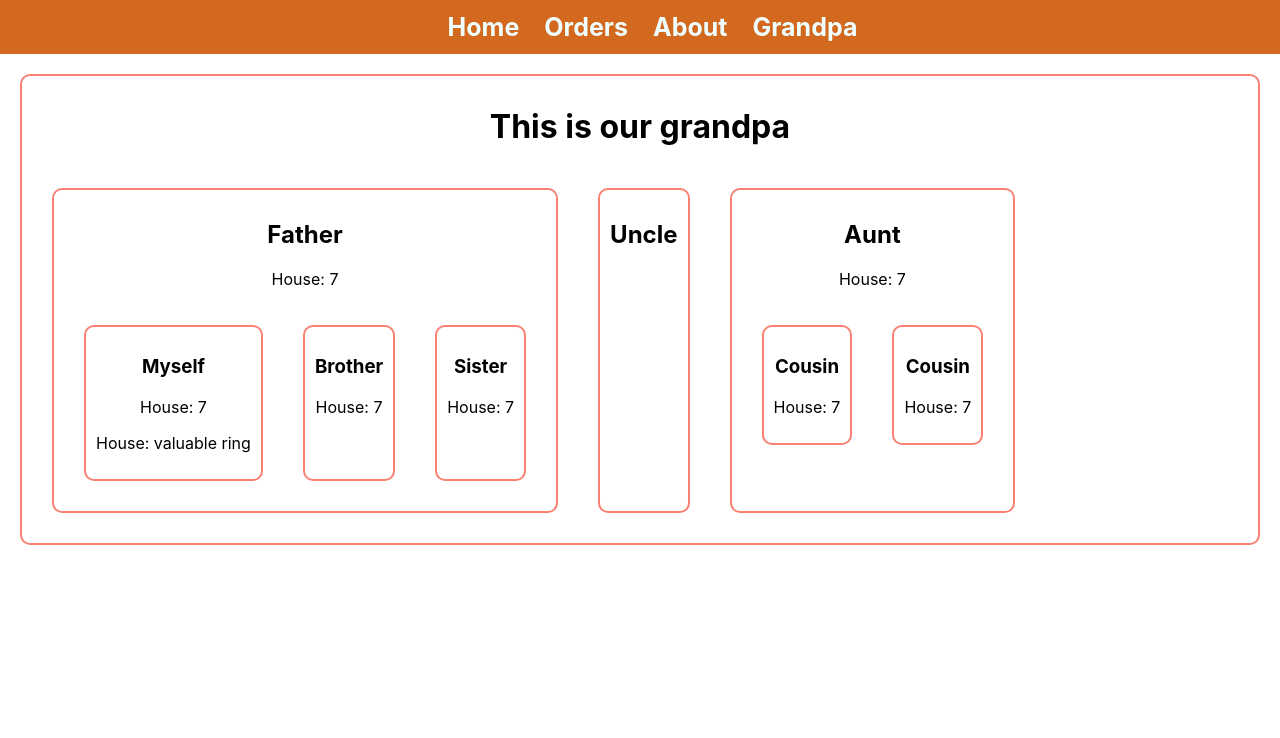
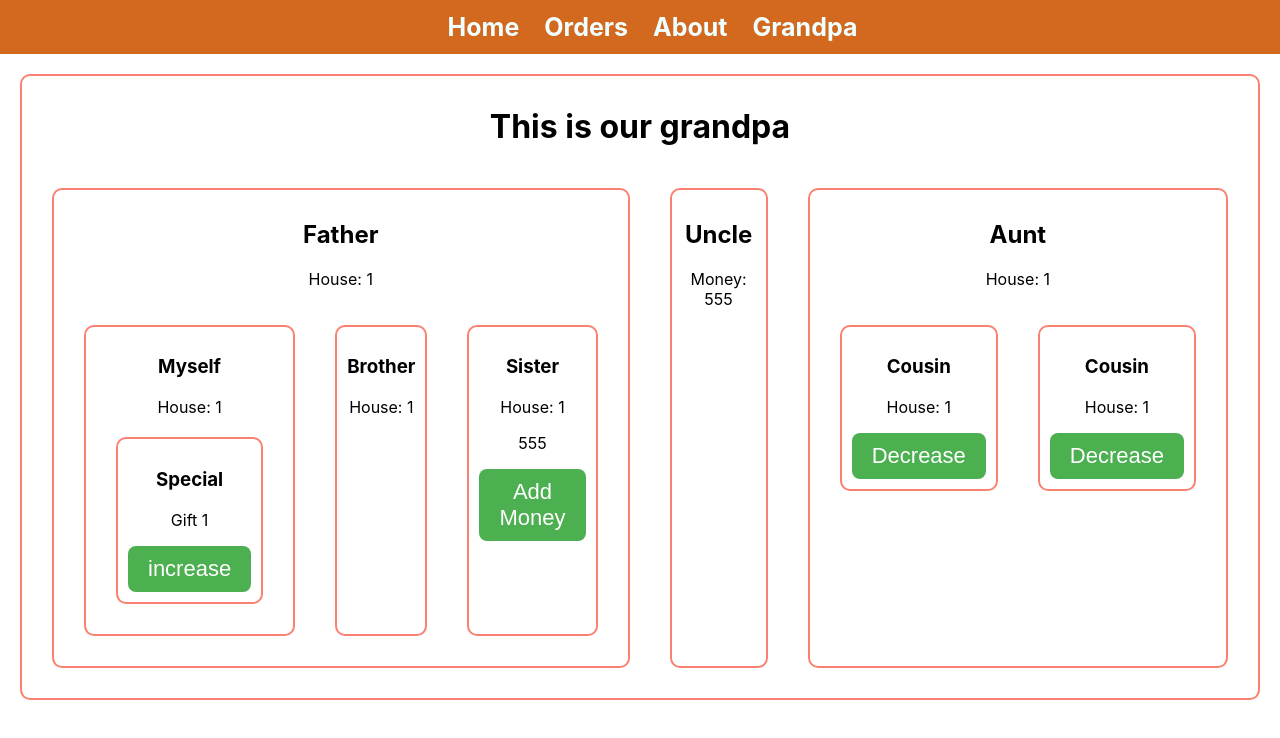
Before and after one commit to hasanulhasan/t-shirt-mania, a React (Create React App) app: page /grandpa in a window 1280 px wide. Shown: the top 738 px of the page. Built offline with nearby package versions, Linux system fonts and the light colour scheme.

Commit message:
contex api working

```diff
--- a/src/components/Cousin/Cousin.js
+++ b/src/components/Cousin/Cousin.js
@@ -1,10 +1,14 @@
-import React from 'react';
+import React, { useContext } from 'react';
+import { RingContext } from '../Grandpa/Grandpa';
 
-const Cousin = ({ house }) => {
+const Cousin = () => {
+  // const ring = useContext(RingContext)
+  const [house, setHouse] = useContext(RingContext)
   return (
     <div>
       <h1>Cousin</h1>
       <p>House: {house}</p>
+      <button onClick={() => setHouse(house - 1)}>Decrease</button>
     </div>
   );
 };
--- a/src/components/Grandpa/Grandpa.js
+++ b/src/components/Grandpa/Grandpa.js
@@ -1,14 +1,18 @@
-import React, { createContext } from 'react';
+import React, { createContext, useState } from 'react';
 import Aunt from '../Aunt/Aunt';
 import Father from '../Father/Father';
 import Uncle from '../Uncle/Uncle';
 import './Grandpa.css'
 
 export const RingContext = createContext('matir ring');
+export const MoneyContext = createContext(555)
 const Grandpa = () => {
   const ring = 'diamond ring'
-  const house = 7;
-  return (<RingContext.Provider value='valuable ring'>
+  // const house = 7;
+  const [house, setHouse] = useState(1);
+  const [money, setMoney] = useState(555);
+  return (<RingContext.Provider value={[house, setHouse]}>
+    <MoneyContext.Provider value={[money, setMoney]}>
       <div className='grandpa'>
         <h1>This is our grandpa</h1>
         <section className='flex'>
@@ -16,7 +20,9 @@
           <Uncle house={house}></Uncle>
           <Aunt house={house}></Aunt>
         </section>
-    </div></RingContext.Provider>
+      </div>
+    </MoneyContext.Provider>
+  </RingContext.Provider>
   );
 };
 
--- a/src/components/Myself/Myself.js
+++ b/src/components/Myself/Myself.js
@@ -1,5 +1,6 @@
 import React, { useContext } from 'react';
 import { RingContext } from '../Grandpa/Grandpa';
+import Special from '../Special/Special';
 
 const Myself = ({ house }) => {
   const ring = useContext(RingContext)
@@ -7,7 +8,7 @@
     <div>
       <h1>Myself</h1>
       <p>House: {house}</p>
-      <p>House: {ring}</p>
+      <Special house={house}></Special>
     </div>
   );
 };
--- a/src/components/Sister/Sister.js
+++ b/src/components/Sister/Sister.js
@@ -1,10 +1,14 @@
-import React from 'react';
+import React, { useContext } from 'react';
+import { MoneyContext } from '../Grandpa/Grandpa';
 
 const Sister = ({ house }) => {
+  const [money, setMoney] = useContext(MoneyContext);
   return (
     <div>
       <h1>Sister</h1>
       <p>House: {house}</p>
+      <p>{money}</p>
+      <button onClick={() => setMoney(money + 1000)}>Add Money</button>
     </div>
   );
 };
--- /dev/null
+++ b/src/components/Special/Special.js
@@ -0,0 +1,15 @@
+import React, { useContext } from 'react';
+import { RingContext } from '../Grandpa/Grandpa';
+
+const Special = () => {
+  const [house, setHouse] = useContext(RingContext)
+  return (
+    <div>
+      <h1>Special</h1>
+      <p>Gift {house}</p>
+      <button onClick={() => setHouse(house + 1)}>increase</button>
+    </div>
+  );
+};
+
+export default Special;
--- a/src/components/Uncle/Uncle.js
+++ b/src/components/Uncle/Uncle.js
@@ -1,9 +1,12 @@
-import React from 'react';
+import React, { useContext } from 'react';
+import { MoneyContext } from '../Grandpa/Grandpa';
 
 const Uncle = () => {
+  const [money, setMoney] = useContext(MoneyContext);
   return (
     <div>
       <h1>Uncle</h1>
+      <p>Money: {money}</p>
     </div>
   );
 };
```
Lines whose indentation alone changed are shown as unchanged.
